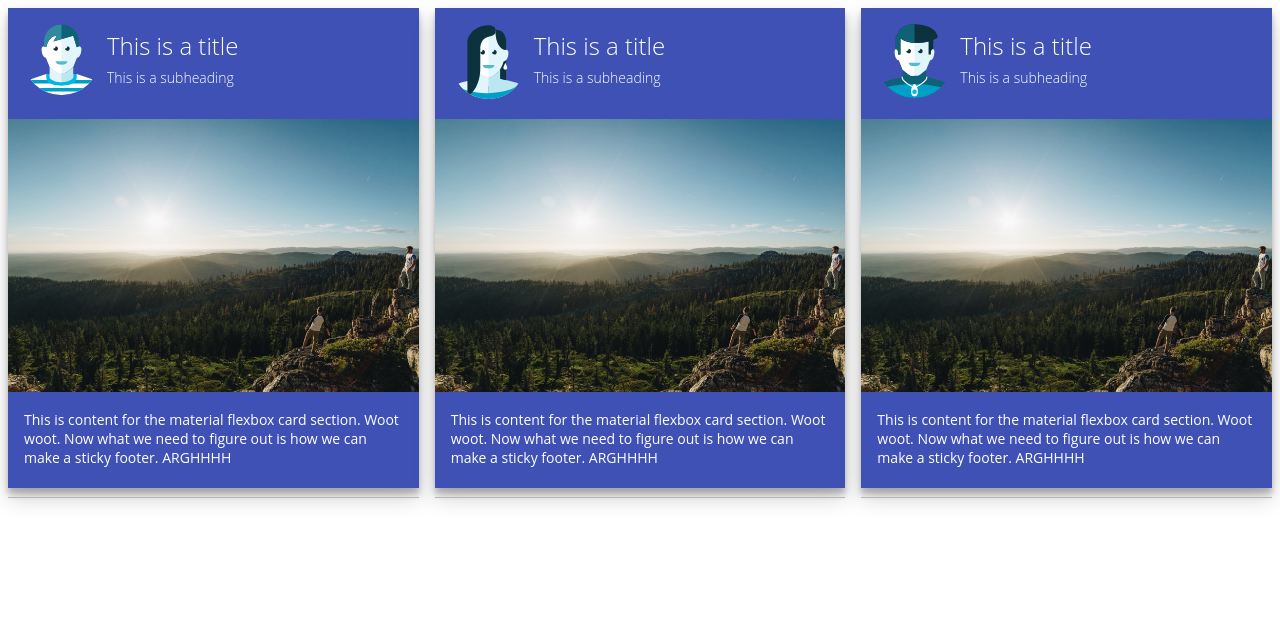
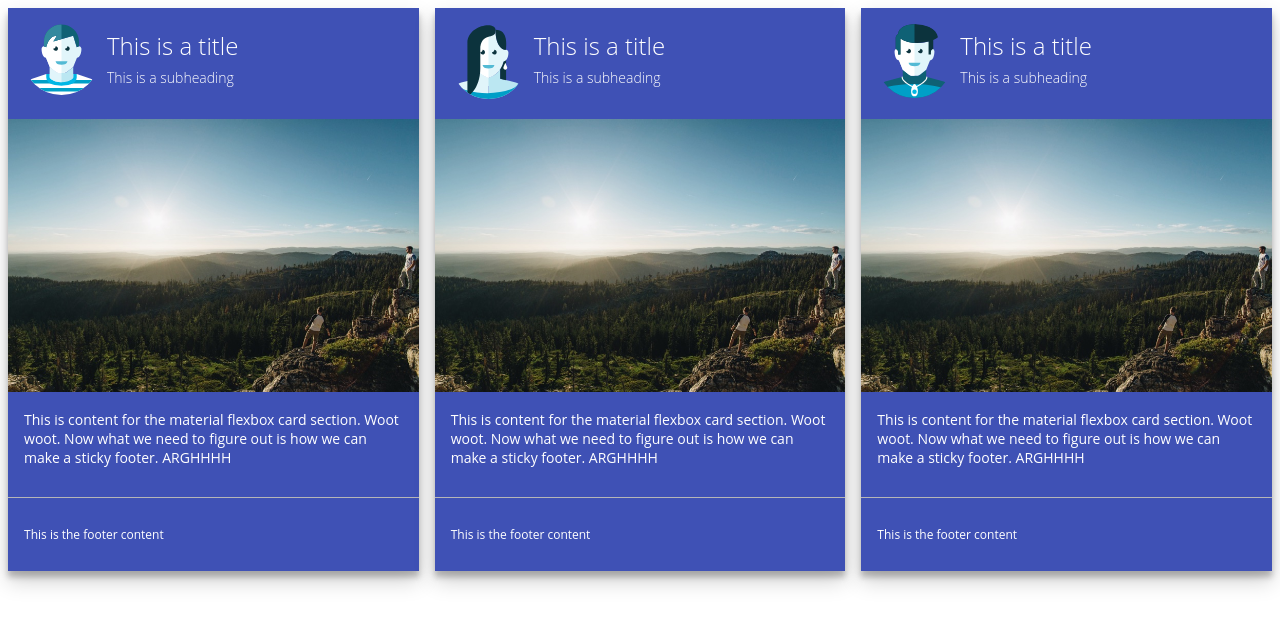
Before and after one commit to ayezee33/flex-cards, a PHP site: page /old-index.html in a window 1280 px wide. Shown: the top 627 px of the page. Run offline with PHP 8.4, Linux system fonts and the light colour scheme; some libraries are stand-ins or nearby versions.

Commit message:
Remove static height on flex-cards

```diff
--- a/app.css
+++ b/app.css
@@ -25,11 +25,7 @@ button {
 
 .flex-container {
   display: flex;
-  flex-direction: row;
-  flex-wrap: wrap;
-  justify-content: flex-start;
-  align-content: flex-start;
-  align-items: flex-start; }
+  flex-wrap: wrap; }
 
 .flex-nav {
   flex-grow: 1;
@@ -55,10 +51,10 @@ button {
     font-weight: 300; }
 
 .flex-card {
+  flex: 1;
   flex-grow: 1;
   flex-shrink: 0;
   flex-basis: 400px;
-  height: 480px;
   background: #3F51B5;
   margin: .5rem;
   -webkit-transition: all 250ms;
@@ -97,7 +93,7 @@ button {
     color: #ffffff;
     padding: 1rem;
     border-top: solid 1px #B6B6B6;
-    align-item: stretch; }
+    align-item: flex-end; }
   .flex-card .footer > p {
     font-size: .75rem; }
 
--- a/app.scss
+++ b/app.scss
@@ -37,11 +37,7 @@ button {
 }
 .flex-container {
     display:flex;
-    flex-direction: row;
     flex-wrap: wrap;
-    justify-content: flex-start;
-    align-content: flex-start;
-    align-items: flex-start;
 }
 
 .flex-nav {
@@ -74,10 +70,10 @@ button {
 }
 
  .flex-card {
+ 	flex:1;
     flex-grow: 1;
     flex-shrink: 0;
     flex-basis: 400px;
-    height:480px;
     background: $indigo;
     margin:.5rem;
      -webkit-transition: all 250ms;
@@ -133,7 +129,7 @@ button {
 		color:$white;
 		padding:1rem;
 		border-top: solid 1px $divider-gray;
-		align-item:stretch;
+		align-item:flex-end;
 	}
 		.footer > p {
 			font-size:.75rem;
```
Also changed, not shown: 1 other file.
